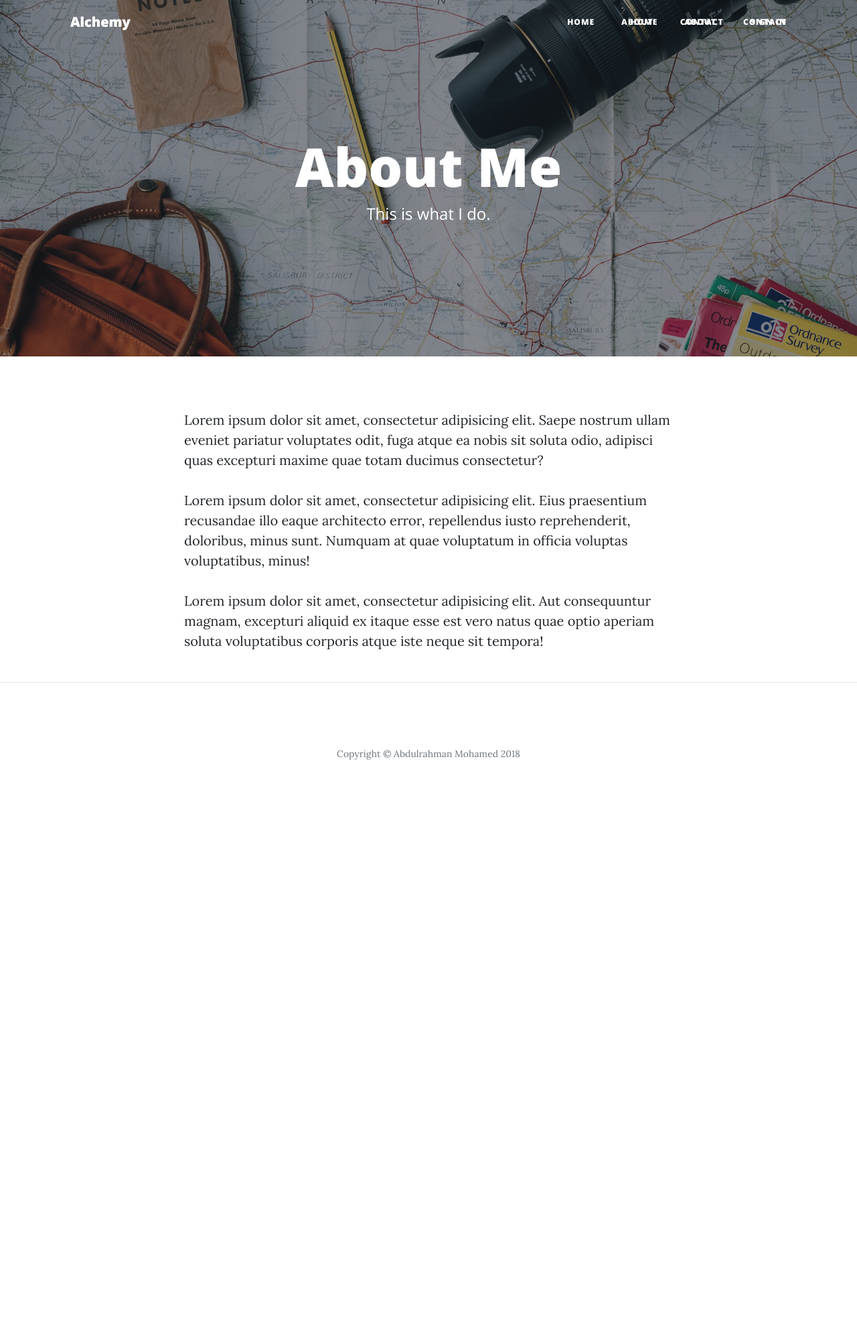
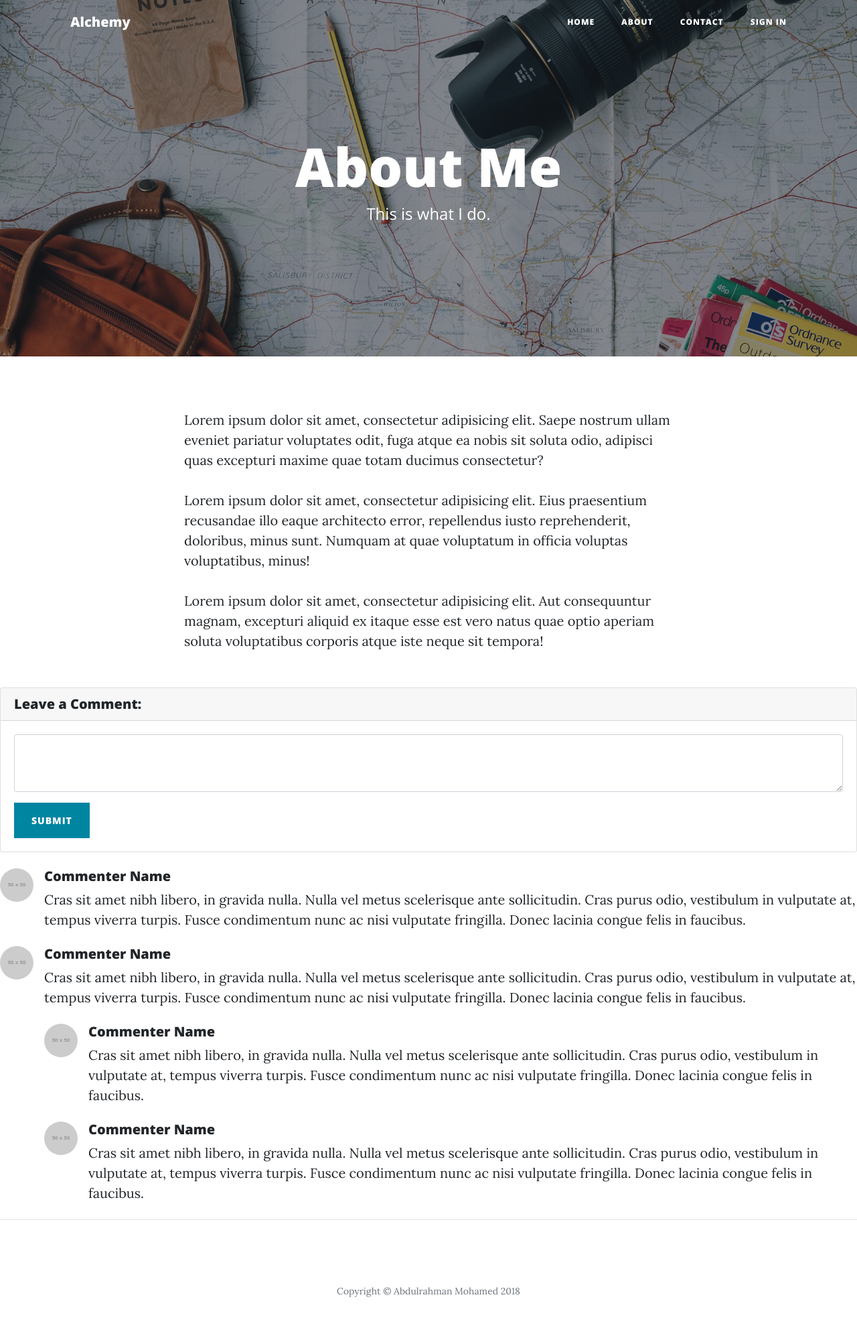
Before and after one commit to Alchemy17/alchemy-blog, a Flask app: page /about in a window 1280 px wide. Shown: the whole page at 67% size. Before the commit the page ends 1134 px from the top, so only its background shows below. Run offline with Flask 2, Linux system fonts and the light colour scheme; grey boxes labelled with a size stand in for pictures from a placeholder-image service; some libraries are stand-ins or nearby versions.

Commit message:
Adding comments

```diff
--- a/app/auth/views.py
+++ b/app/auth/views.py
@@ -18,7 +18,7 @@ def login():
 
         flash('Invalid username or Password')
 
-    title = "watchlist login"
+    title = "Blog login"
     return render_template('auth/login.html',login_form = login_form,title=title)
 
 
--- a/app/templates/about.html
+++ b/app/templates/about.html
@@ -3,31 +3,6 @@
 {% block content %}
 
   <body>
-
-    <!-- Navigation -->
-    <nav class="navbar navbar-expand-lg navbar-light fixed-top" id="mainNav">
-      <div class="container">
-        <a class="navbar-brand" href="{{url_for('main.index')}}">Alchemy</a>
-        <button class="navbar-toggler navbar-toggler-right" type="button" data-toggle="collapse" data-target="#navbarResponsive" aria-controls="navbarResponsive" aria-expanded="false" aria-label="Toggle navigation">
-          Menu
-          <i class="fa fa-bars"></i>
-        </button>
-        <div class="collapse navbar-collapse" id="navbarResponsive">
-          <ul class="navbar-nav ml-auto">
-            <li class="nav-item">
-              <a class="nav-link" href="{{url_for('main.index')}}">Home</a>
-            </li>
-            <li class="nav-item">
-              <a class="nav-link" href="{{url_for('main.about')}}">About</a>
-            </li>
-
-            <li class="nav-item">
-              <a class="nav-link" href="{{url_for('main.contact')}}">Contact</a>
-            </li>
-          </ul>
-        </div>
-      </div>
-    </nav>
 
     <!-- Page Header -->
     <header class="masthead" style="background-image: url('{{url_for('static', filename='about-bg.jpg')}}')">
@@ -55,6 +30,54 @@
       </div>
     </div>
 
+          <!-- Comments Form -->
+          <div class="card my-4">
+            <h5 class="card-header">Leave a Comment:</h5>
+            <div class="card-body">
+              <form>
+                <div class="form-group">
+                  <textarea class="form-control" rows="3"></textarea>
+                </div>
+                <button type="submit" class="btn btn-primary">Submit</button>
+              </form>
+            </div>
+          </div>
+
+          <!-- Single Comment -->
+          <div class="media mb-4">
+            <img class="d-flex mr-3 rounded-circle" src="http://placehold.it/50x50" alt="">
+            <div class="media-body">
+              <h5 class="mt-0">Commenter Name</h5>
+              Cras sit amet nibh libero, in gravida nulla. Nulla vel metus scelerisque ante sollicitudin. Cras purus odio, vestibulum in vulputate at, tempus viverra turpis. Fusce condimentum nunc ac nisi vulputate fringilla. Donec lacinia congue felis in faucibus.
+            </div>
+          </div>
+
+          <!-- Comment with nested comments -->
+          <div class="media mb-4">
+            <img class="d-flex mr-3 rounded-circle" src="http://placehold.it/50x50" alt="">
+            <div class="media-body">
+              <h5 class="mt-0">Commenter Name</h5>
+              Cras sit amet nibh libero, in gravida nulla. Nulla vel metus scelerisque ante sollicitudin. Cras purus odio, vestibulum in vulputate at, tempus viverra turpis. Fusce condimentum nunc ac nisi vulputate fringilla. Donec lacinia congue felis in faucibus.
+
+              <div class="media mt-4">
+                <img class="d-flex mr-3 rounded-circle" src="http://placehold.it/50x50" alt="">
+                <div class="media-body">
+                  <h5 class="mt-0">Commenter Name</h5>
+                  Cras sit amet nibh libero, in gravida nulla. Nulla vel metus scelerisque ante sollicitudin. Cras purus odio, vestibulum in vulputate at, tempus viverra turpis. Fusce condimentum nunc ac nisi vulputate fringilla. Donec lacinia congue felis in faucibus.
+                </div>
+              </div>
+
+              <div class="media mt-4">
+                <img class="d-flex mr-3 rounded-circle" src="http://placehold.it/50x50" alt="">
+                <div class="media-body">
+                  <h5 class="mt-0">Commenter Name</h5>
+                  Cras sit amet nibh libero, in gravida nulla. Nulla vel metus scelerisque ante sollicitudin. Cras purus odio, vestibulum in vulputate at, tempus viverra turpis. Fusce condimentum nunc ac nisi vulputate fringilla. Donec lacinia congue felis in faucibus.
+                </div>
+              </div>
+
+            </div>
+          </div>
+
     <hr>
 
     <!-- Footer -->
--- a/app/templates/base.html
+++ b/app/templates/base.html
@@ -43,22 +43,26 @@
                     <a class="nav-link" href="{{url_for('main.contact')}}">Contact</a>
                   </li>
                   {% if current_user.is_authenticated %}
-                      <li class="nav-item">
-                    {{current_user.username}}
+                  <li class="nav-item">
+                      <a class="nav-link" style="color: black;" href="{{url_for('main.contact')}}">{{current_user.username}}</a>
                   </li>
                   <li class="nav-item">
                       <a class="nav-link" href="{{url_for('auth.logout')}}">Sign Out</a>
                     </li>
                     {% else %}
                     <li class="nav-item">
-                        <a class="nav-link" href="{{url_for('auth.logout')}}">Sign In</a>
+                        <a class="nav-link" href="/authenticate/login">Sign In</a>
                     </li>
                     {% endif%}
                     {% if current_user.is_admin %}
                     <li class="nav-item">
                         <a class="nav-link" href="{{url_for('main.new')}}">New Post</a>
                       </li>
+                      <li class="nav-item">
+                          <a class="nav-link " href="/admin">Admin View</a>
+                        </li>
                     {%endif%}
+
                 </ul>
               </div>
             </div>
```
Also changed, not shown: app/models.py (+11 -4 lines).
